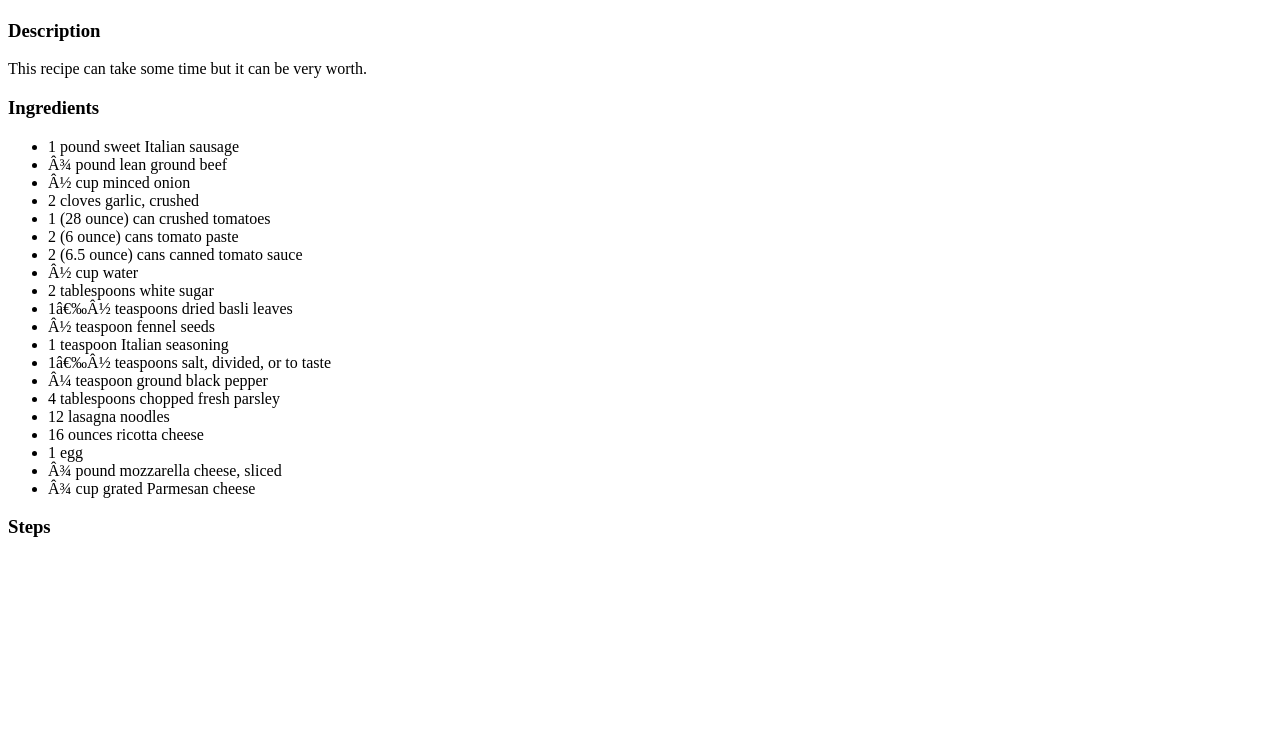
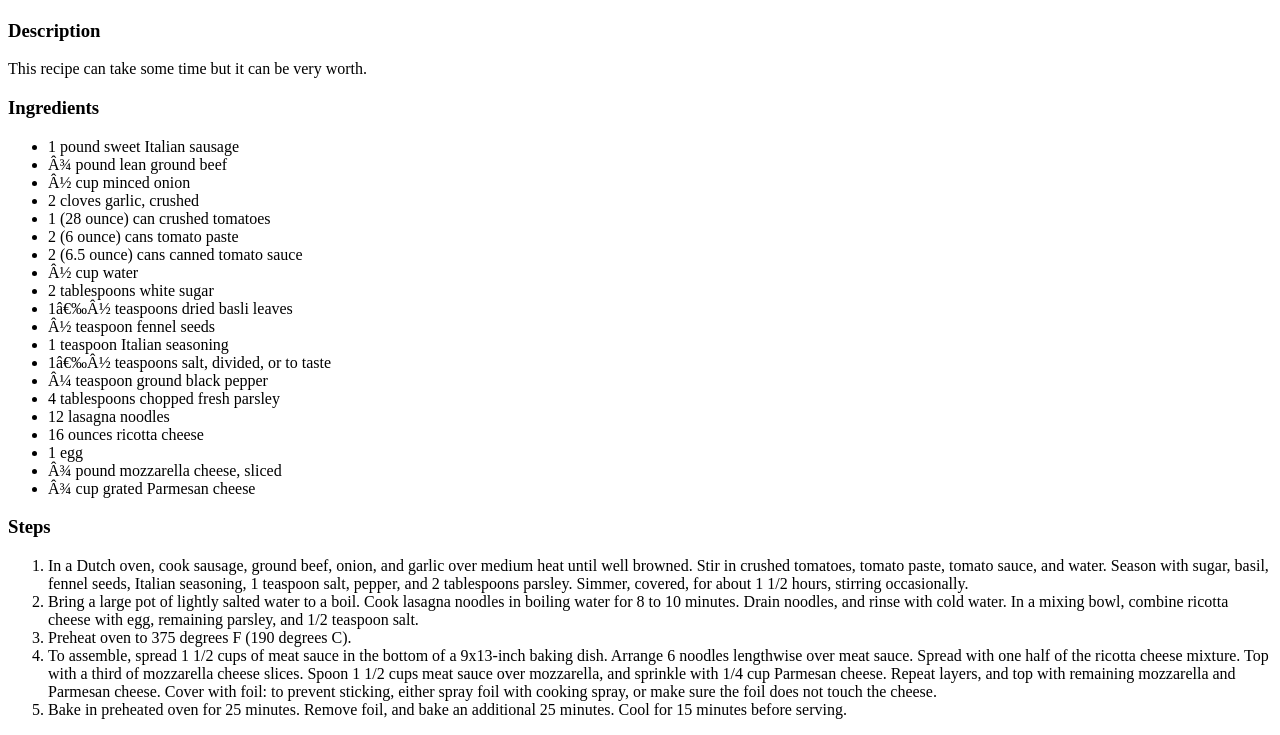
Before and after one commit to Js8404/odin-recipes, a plain HTML site: page recipes/lasagna.html in a window 1280 px wide. Shown: the part 482-1217 px from the top of the page. Before the commit the page ends 1039 px from the top, so only its background shows below. Drawn offline with Linux system fonts and the light colour scheme.

Commit message:
steeps added

```diff
--- a/recipes/lasagna.html
+++ b/recipes/lasagna.html
@@ -34,7 +34,11 @@
         </ul>
         <h3> Steps</h3>
         <ol>
-
+          <li>In a Dutch oven, cook sausage, ground beef, onion, and garlic over medium heat until well browned. Stir in crushed tomatoes, tomato paste, tomato sauce, and water. Season with sugar, basil, fennel seeds, Italian seasoning, 1 teaspoon salt, pepper, and 2 tablespoons parsley. Simmer, covered, for about 1 1/2 hours, stirring occasionally.</li>
+          <li>Bring a large pot of lightly salted water to a boil. Cook lasagna noodles in boiling water for 8 to 10 minutes. Drain noodles, and rinse with cold water. In a mixing bowl, combine ricotta cheese with egg, remaining parsley, and 1/2 teaspoon salt.          </li>
+          <li>Preheat oven to 375 degrees F (190 degrees C).</li>
+          <li>To assemble, spread 1 1/2 cups of meat sauce in the bottom of a 9x13-inch baking dish. Arrange 6 noodles lengthwise over meat sauce. Spread with one half of the ricotta cheese mixture. Top with a third of mozzarella cheese slices. Spoon 1 1/2 cups meat sauce over mozzarella, and sprinkle with 1/4 cup Parmesan cheese. Repeat layers, and top with remaining mozzarella and Parmesan cheese. Cover with foil: to prevent sticking, either spray foil with cooking spray, or make sure the foil does not touch the cheese.</li>
+          <li>Bake in preheated oven for 25 minutes. Remove foil, and bake an additional 25 minutes. Cool for 15 minutes before serving.</li>
         </ol>
      </body>
 </html>
```
